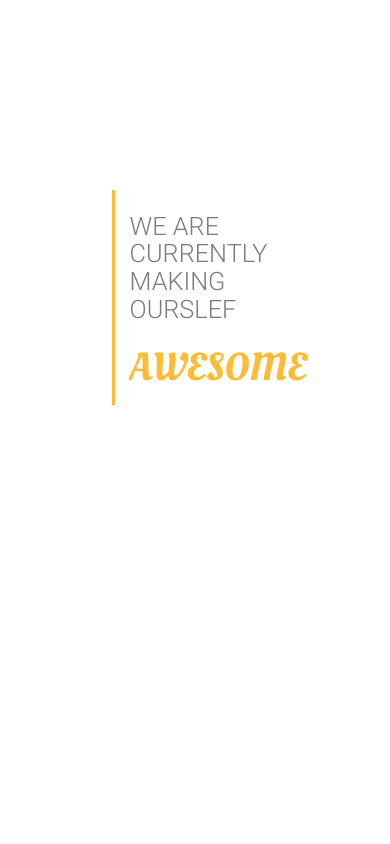
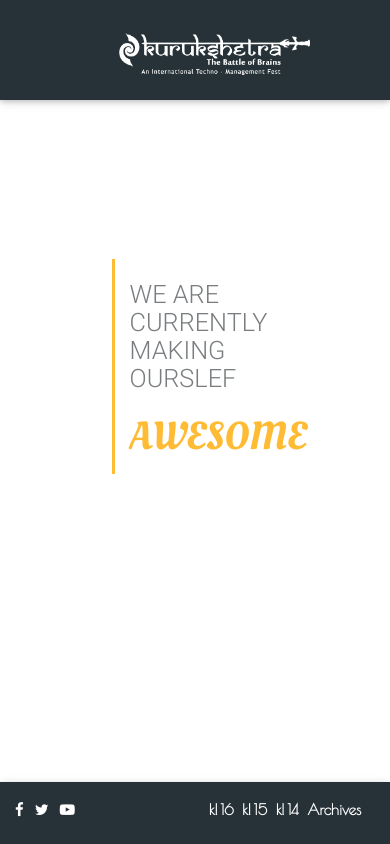
Before and after one commit to saimageshvar/k-Under-Cons, a plain HTML site: page index.html in a window 390 px wide. Drawn offline with nearby package versions, Linux system fonts and the light colour scheme.

Commit message:
Add files via upload

```diff
--- a/index.html
+++ b/index.html
@@ -33,19 +33,19 @@
 		<div class="container-fluid">
 
 
-			<nav class="navbar collapse navbar-toggleable-xs navbar-fixed-top scrolling-navbar navbar-dark special-color-dark">
+			<nav class="navbar  navbar-fixed-top scrolling-navbar navbar-dark special-color-dark">
 
 
 				<ul class="nav navbar-nav">
 					<div class="row">
-						<div class="col-xs-5 col-sm-5 col-md-5 col-lg-5 col-xl-5"  style="padding-top:20px">
+						<div class="col-xs-5 col-sm-5 col-md-5 col-lg-5 col-xl-5 hidden-sm-down"  style="padding-top:20px">
 							<li class="nav-item">
 								<a href="#" class="pull-left">
 									<img class="animated fadeInDown " src="./img/ceg.png"  alt="ceg logo" width="160" height="40">
 								</a>
 							</li>
 						</div>
-						<div class="col-xs-3 col-sm-3 col-md-3 col-lg-3 col-xl-3">
+						<div class="col-xs-3 col-xs-offset-3 col-sm-3 col-sm-offset-4 col-md-3 col-md-offset-0 col-lg-3 col-lg-offset-0 col-xl-3 col-xl-offset-0">
 							<li class="nav-item">
 								<a href="#">
 									<img class="animated flash" src="./img/k!.png"  alt="k! logo" width="200" height="70%">
@@ -53,7 +53,7 @@
 
 							</li>
 						</div>
-						<div class="col-xs-4 col-sm-4 col-md-4 col-lg-4 col-xl-4" style="padding-top:10px">
+						<div class="col-xs-4 col-sm-4 col-md-4 col-lg-4 col-xl-4 hidden-sm-down" style="padding-top:10px">
 							<li class="nav-item" style="float:right">
 
 								<a href="#" class="pull-right">
@@ -73,7 +73,7 @@
 
 		</div>
 		<div class="container-fluid">
-			<div class="row" style="padding-top:100px">
+			<div class="row" style="padding-top:20vh">
 
 				<div class="col-xs-3 col-sm-3 col-md-3 col-lg-3 col-xl-3 animated pulse">
 					<p></p>
@@ -106,19 +106,19 @@
 			</script>
 		</div>
 		<div class="container-fluid">
-			<nav class="navbar collapse navbar-toggleable-xs navbar-fixed-bottom scrolling-navbar navbar-dark special-color-dark">
+			<nav class="navbar  navbar-fixed-bottom scrolling-navbar navbar-dark special-color-dark">
 				<div class="row">
-					<div class="col-xs-5 col-md-5" style="padding-top:10px">
+					<div class="col-xs-5 col-md-5 hidden-sm-down" style="padding-top:10px">
 						<strong style="color:white;font-family: 'Poiret One', cursive;">CEG Tech Forum © 2016. All Rights Reserved</strong>
 					</div>
-					<div class="col-xs-5 col-md-5" style="padding-top:10px">
+					<div class="col-xs-5 col-sm-5 col-md-3" style="padding-top:10px">
 						<a href="#"><i class="fa fa-facebook fa-6" aria-hidden="true" style="color:white"></i></a>
 						&nbsp;
 						<a href="#"><i class="fa fa-twitter fa-6" aria-hidden="true" style="color:white"></i></a>
 						&nbsp;
 						<a href="#"><i class="fa fa-youtube-play fa-6" aria-hidden="true" style="color:white"></i></a>
 					</div>
-					<div class="col-xs-2 col-md-2" style="padding-top:10px">
+					<div class="col-xs-6 col-xs-offset-1 col-sm-6 col-sm-offset-1 col-md-4 col-md-offset-0 col-lg-2 col-lg-offset-2 col-xl-2 col-xl-offset-2" style="padding-top:10px">
 						<ul class="list-inline">
 							<li class="list-inline-item"><strong><a href="#" style="color:white;font-family: 'Poiret One', cursive;">k! 16</a></strong></li>
 							<li class="list-inline-item"><strong><a href="#" style="color:white;font-family: 'Poiret One', cursive;">k! 15</a></strong></li>
```
